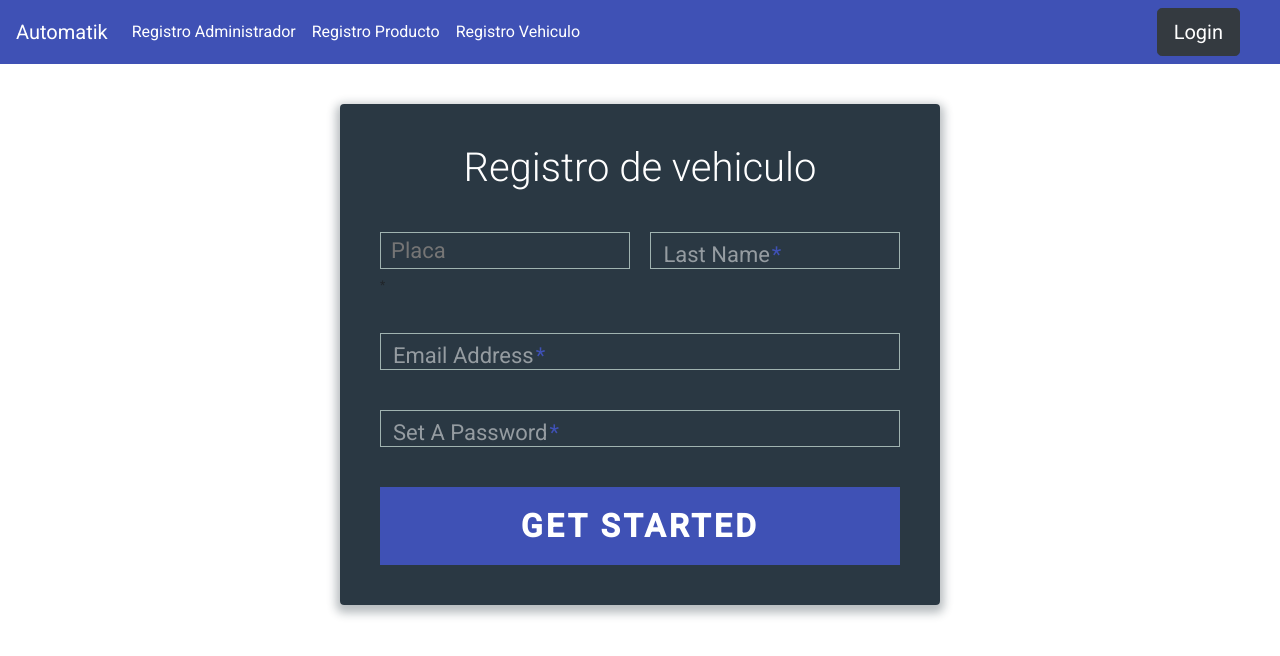
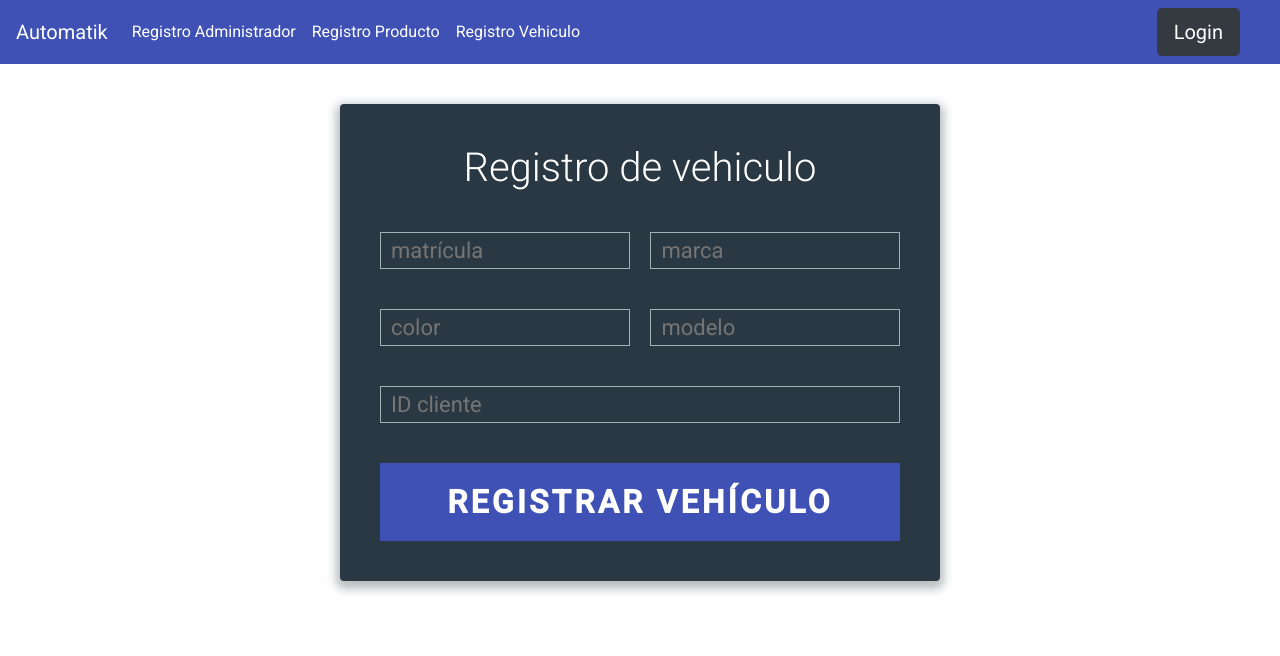
Before and after one commit to hector-blandon/taller-automatik, an Angular app: page /vehiculo in a window 1280 px wide. Shown: the top 656 px of the page. Built offline with nearby package versions, Linux system fonts and the light colour scheme.

Commit message:
Se organiza creacion de vehiculo

```diff
--- /dev/null
+++ b/src/app/models/vehiculo.model.ts
@@ -0,0 +1,3 @@
+export class Vehiculo {
+    constructor(public matricula: string = null, public marca: string = null, public color: string = null, public modelo: string = null) {}
+  }
--- a/src/app/pages/vehiculo/agregar-vehiculo/agregar-vehiculo.component.html
+++ b/src/app/pages/vehiculo/agregar-vehiculo/agregar-vehiculo.component.html
@@ -9,32 +9,38 @@
         <div class="top-row">
           <div class="field-wrap">
 
-            <input type="text" placeholder="Placa" required autocomplete="off" /><sub>*</sub>
+            <input type="text" placeholder="matrícula" required autocomplete="off" #matricula/>
           </div>
 
           <div class="field-wrap">
-            <label>
+            <!-- <label>
               Last Name<span class="req">*</span>
-            </label>
-            <input type="text"required autocomplete="off"/>
+            </label> -->
+            <input type="text" required placeholder="marca" autocomplete="off" #marca/>
           </div>
+        </div>
+        <div class="top-row">
+        <div class="field-wrap">
+          <!-- <label>
+            Email Address<span class="req">*</span>
+          </label> -->
+          <input type="text"required placeholder="color" autocomplete="off" #color/>
         </div>
 
         <div class="field-wrap">
-          <label>
-            Email Address<span class="req">*</span>
-          </label>
-          <input type="email"required autocomplete="off"/>
+          <!-- <label>
+            Set A Password<span class="req">*</span>
+          </label> -->
+          <input type="text"required placeholder="modelo" autocomplete="off" #modelo/>
         </div>
-
-        <div class="field-wrap">
-          <label>
-            Set A Password<span class="req">*</span>
-          </label>
-          <input type="password"required autocomplete="off"/>
-        </div>
-
-        <button type="submit" class="button button-block">Get Started</button>
+      </div>
+      <div class="field-wrap">
+        <!-- <label>
+          Set A Password<span class="req">*</span>
+        </label> -->
+        <input type="text"required placeholder="ID cliente" autocomplete="off" #idCliente/>
+      </div>
+        <button type="submit" class="button button-block" (click)="saveA(matricula.value, marca.value, color.value, modelo.value)">Registrar vehículo</button>
 
         </form>
 
--- a/src/app/pages/vehiculo/agregar-vehiculo/agregar-vehiculo.component.ts
+++ b/src/app/pages/vehiculo/agregar-vehiculo/agregar-vehiculo.component.ts
@@ -1,4 +1,7 @@
 import { Component, OnInit } from '@angular/core';
+import { Vehiculo } from 'src/app/models/vehiculo.model';
+import { VehiculoService } from 'src/app/services/vehiculo.service';
+import Swal from 'sweetalert2';
 
 @Component({
   selector: 'app-agregar-vehiculo',
@@ -6,7 +9,33 @@ import { Component, OnInit } from '@angular/core';
   styleUrls: ['./agregar-vehiculo.component.css'],
 })
 export class AgregarVehiculoComponent implements OnInit {
-  constructor() {}
+  public matricula: string;
+  public marca: string;
+  public color: string;
+  public modelo: string;
+  constructor(public vehiculoService: VehiculoService) {}
 
   ngOnInit(): void {}
+  saveA( matricula: string, marca: string, color: string, modelo: string){
+
+    if (matricula === '' || marca === '' || color === '' || modelo === '') {
+      Swal.fire({
+        icon: 'warning',
+        title: 'debe diligenciar todos los campos!',
+        showConfirmButton: true,
+        timer: 5000
+    });
+    } else {
+    const vehiculo: Vehiculo = {matricula , marca, color, modelo};
+    this.vehiculoService.saveA(vehiculo).subscribe((res: any) => {
+      Swal.fire({
+        icon: 'success',
+        title: res.mensaje,
+        showConfirmButton: true,
+        timer: 30000
+      });
+      window.location.reload();
+    });
+    }
+  }
 }
--- /dev/null
+++ b/src/app/services/vehiculo.service.ts
@@ -0,0 +1,19 @@
+import { HttpClient, HttpHeaders } from '@angular/common/http';
+import { Injectable } from '@angular/core';
+import { Observable } from 'rxjs';
+import { Vehiculo } from '../models/vehiculo.model';
+
+@Injectable({
+  providedIn: 'root'
+})
+export class VehiculoService {
+
+  baseUrl:string = 'http://localhost:3000/api/backend';
+  constructor(private http: HttpClient) { }
+
+
+  saveA(vehiculo: Vehiculo): Observable<any>{
+    const httpHeaders = new HttpHeaders({ 'Content-Type': 'application/json' });
+    return this.http.post(this.baseUrl + '/vehiculo', JSON.stringify(vehiculo), { headers: httpHeaders });
+  }
+}
```
